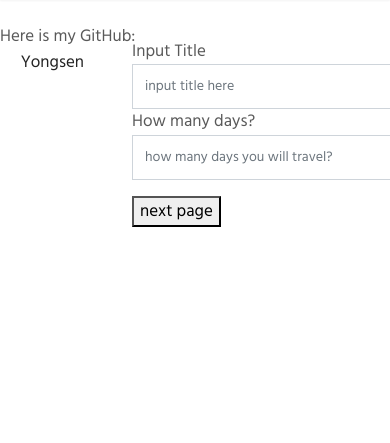
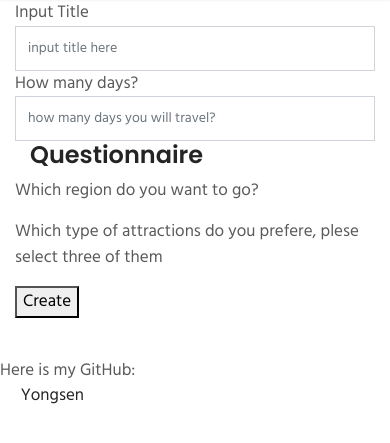
Before and after one commit to Yongsenluo/projectDemo, a Django app: page /createRoute/ in a window 390 px wide; the page is wider, and only the part inside the window is pictured. Shown: the part 88-531 px from the top of that part. Run offline with Django 4.2, Linux system fonts and the light colour scheme; the visitor is signed in with stand-in values (Sample User, id 1); data that the repository does not hold is empty; some libraries are stand-ins or nearby versions.

Commit message:
finish bigRoute,dayRoute,recommend Object, 07/08/2020 -- sen

```diff
--- a/demo1/routeApp/admin.py
+++ b/demo1/routeApp/admin.py
@@ -1,7 +1,7 @@
 from atexit import register
 import imp
 from django.contrib import admin
-from .models import bigRouteModels,dayRouteModels,likeModels,commentModels
+from .models import bigRouteModels,dayRouteModels,likeModels,commentModels, recommendModels
 
 # Register your models here.
 
@@ -20,3 +20,7 @@
 @admin.register(commentModels)
 class commentAdmin(admin.ModelAdmin):
     pass
+
+@admin.register(recommendModels)
+class commentAdmin(admin.ModelAdmin):
+    pass
--- a/demo1/routeApp/views.py
+++ b/demo1/routeApp/views.py
@@ -1,16 +1,23 @@
-from unicodedata import category
+import imp
+import json
 from django.http import HttpResponse
 from django.shortcuts import render
+from numpy import tile
 import requests
 from django.contrib.auth.decorators import login_required
-from django.views.decorators.http import require_POST,require_GET
+from django.contrib.auth.models import User
 
-from attractionApp.models import categoryModels, cityModels, regionModels
 
+from attractionApp.models import categoryModels, regionModels
+from django.views.decorators.csrf import csrf_exempt
+
+from routeApp.models import bigRouteModels, dayRouteModels, recommendModels
 # Create your views here.
 
+
 @login_required
-#@require_POST
+@csrf_exempt
+# @require_POST
 def createRoute(requests):
     # if requests.method == 'POST':
     #     # 大的行程路径生成了
@@ -24,17 +31,85 @@
 
     #         #每一个小行程路径里面的城市和景点要判断是否已经存在于数据库
 
-
     #     return HttpResponse("hi")
 
-    #先获取region和category的所有元素
+    # 先获取region和category的所有元素
     cityRegion = regionModels.objects.all()
     attractionCategory = categoryModels.objects.all()
-    print(cityRegion)
+    # print(cityRegion)
+
+    if requests.method == 'POST':
+        # print(requests.POST)
+        # post_data =  requests.POST.get('post_data',None)
+        # print('----->post_data:',post_data)
+
+        post_data = json.loads(requests.body)
+        print(post_data)
+        user_id = post_data.get('user')
+        title = post_data.get('title')
+        days = int(post_data.get('days'))
+        citys_Id = post_data.get('city')
+        categorys_Id = post_data.get('category')
+
+        user = User.objects.get(id=user_id)
+        # 开始创建big route 对象
+        bigRouteObject = bigRouteModels(
+            routeName=title,
+            routeUser=user,
+            routeDay = days
+        )
+        bigRouteObject.save()
+
+        # 开始创建 day route 对象,根据days的多少创建多少，city 和attractions 都是后来再添加
+        for i in range(1, days+1, +1):
+            #print(i)
+            dayRouteObject = dayRouteModels(
+                dayRouteUser=user,
+                dayRoutetoBigRoute=bigRouteObject,
+                dayRouteNumber=i,
+            )
+            print(dayRouteObject)
+            dayRouteObject.save()
+
+        #创建recommend 对象
+        recommendObject = recommendModels(
+            recommendBigRoute = bigRouteObject
+        )
+        recommendObject.save()
+
+        #创建M2M的recommend 和region 关系
+        for h in citys_Id:
+            #print(h)
+            region = regionModels.objects.get(regionId = h)
+            print("----------------------->>")
+            print(region)
+            # m2mRectoRegionObject = M2MRecommendtoRegion(
+            #     recommend=recommendObject,
+            #     region = region
+            # )
+            # print(m2mRectoRegionObject.region)
+            # m2mRectoRegionObject.save()
+            recommendObject.recommendRegion.add(region)
+
+        #创建M2M的recommend 和 Category关系
+        for g in categorys_Id:
+            #print(g)
+            category = categoryModels.objects.get(categoryId = g)
+            print("----------------------->>")
+            print(category)
+            # m2mRectoCateObject = M2MRecommendtoCategory(
+            #     recommend=recommendObject,
+            #     category = category
+            # )
+            # print(m2mRectoCateObject.category)
+            # m2mRectoCateObject.save()
+            recommendObject.recommendCategory.add(category)
+        print(recommendObject.recommendCategory.all())
+        print(recommendObject.recommendRegion.all())
 
     context = {
-        'region':cityRegion,
-        'category':attractionCategory
+        'region': cityRegion,
+        'category': attractionCategory
     }
 
-    return render(requests,'createRoute.html',context=context)
+    return render(requests, 'createRoute.html', context=context)
--- a/demo1/templates/createRoute.html
+++ b/demo1/templates/createRoute.html
@@ -8,10 +8,86 @@
 
 
 {% block body_block %}
-<!-- <link rel="stylesheet" href="{% static '/plugins/bootstrap-5.2.0-dist/css/bootstrap.css' %}"> -->
+
+{% csrf_token %}
+<div class="container" id="step1">
+    <div class="row">
+        <div class="form-group col-md-3">
+                <input type="hidden" id="who_publish" value="{{request.user.id}}">
+                <div>
+                    <span>Input Title</span>
+                    <span>
+                        <input type="text" id="bigRoute_title" name="bigRoute_title" class="form-control" placeholder="input title here">
+                    </span>
+                </div>
+                <div>
+                    <span>How many days?</span>
+                    <span><input type="text" id="days" class="form-control" name="days" placeholder="how many days you will travel?"></span>
+                    </select>
+                </div>
+                <h3 class="container">
+                    Questionnaire
+                </h3>
+                <div>
+                    <span>Which region do you want to go?</span>
+                    <span>
+                        <ul>
+                            {% for r in region %}
+                            <div>
+                                <input id="{{ r.regionId }}" name="region" type="checkbox" value="{{ r.regionName }}">
+                                {{r.regionName}}
+                            </div>
+
+                            {% endfor %}
+                        </ul>
+
+                    </span>
+                </div>
+                <div>
+                    <span>Which type of attractions do you prefere, plese select three of them</span>
+
+                    <span>
+                        <ul>
+                            {% for i in category %}
+                            <div>
+                                <input name="category" id ="{{i.categoryId}}" type="checkbox" value="{{ i.categoryId }}">
+                                {{i.categoryName }}
+                            </div>
+                            {% endfor %}
+                        </ul>
+                    </span>
+                    <!-- <button type="submit" onclick="getnextpage('step2')">Create</button> -->
+                    <button type="submit" id="submit" onclick="search()">Create</button>
+                </div>
+        </div>
+    </div>
+</div>
+</div>
+
+<!-- <div class="container" id="step2">
+    <div class="row">
+        <div class="form-group col-md-3">
+            <input type="hidden" id="who_publish" value="{{request.user.id}}">
+            <div>
+                <span>开始编辑你的行程。。。</span>
+                <span><input type="text" id="bigRoute_title" class="form-control" placeholder="input title here"></span>
+            </div>
+            <div>
+                <span>How many days?</span>
+                <span><input type="text" id="days" class="form-control"
+                        placeholder="how many days you will travel?"></span>
+                </select>
+            </div>
+        </div>
+
+        <div class="col-md-2">
+            <button type="button" onclick="getnextpage('step3')">下一页</button>
+        </div>
+    </div>
+</div> -->
 <script src="{% static '/plugins/jquery/jquery.min.js' %}"></script>
 <script src="{% static '/plugins/bootstrap-5.2.0-dist/js/bootstrap.js' %}"></script>
-<style>
+<!-- <style>
     #step1 {
         display: block;
     }
@@ -28,112 +104,92 @@
         width: 100%;
         height: 40%;
         left: 30%;
-        top: 15%;
+        top: 20%;
     }
-</style>
-<script>
-    function getnextpage(i) {
-        alert(i);
-        var step = new Array("step1", "step2", "step3");
+</style> -->
+<script language="JavaScript">
+    // function getnextpage(i) {
+    //     alert(i);
+    //     var step = new Array("step1", "step2");
 
-        for (var h = 0; h < step.length; h++) {
-            if (i == step[h]) {
-                console.log('giao')
-                document.getElementById(i).style.display = "block";
-            } else {
-                console.log('giaogiao')
-                document.getElementById(step[h]).style.display = "none";
+    //     for (var h = 0; h < step.length; h++) {
+    //         if (i == step[h]) {
+    //             console.log('giao')
+    //             document.getElementById(i).style.display = "block";
+    //         } else {
+    //             console.log('giaogiao')
+    //             document.getElementById(step[h]).style.display = "none";
+    //         }
+    //     }
+    //     if(i == "step2"){
+    //         search();
+    //     }
+
+
+    // }
+
+    function search() {
+        console.log("hi")
+        var user = document.getElementById("who_publish").value
+        var radio = document.getElementsByName("region");
+        console.log(radio)
+        var post_data = new Array();
+        var number = 0;
+        for (var n = 0; n < radio.length; n++) {
+            // 挑选出被选的单位
+            if (radio[n].checked == true) {
+                //console.log(radio[n]);
+                //console.log(radio[n].value)
+                post_data.push(radio[n].id);
+                number++
             }
         }
+        //console.log("giao!!!!!!!!!!!!!")
+        var attractions = document.getElementsByName("category");
+        //console.log(attractions)
+
+        var atttraction = new Array();
+        for (var j = 0; j < attractions.length; j++) {
+            if( attractions[j].checked == true ){
+                atttraction.push(attractions[j].id);
+            }
+        }
+        console.log(atttraction);
+        var title = document.getElementById('bigRoute_title').value;
+        //console.log("giao.........////")
+
+        //console.log(title);
+        var days = document.getElementById("days").value;
+        //console.log(days);
+        all_data={
+            'user':user,
+            'title': title,
+            'days': days,
+            'city':post_data,
+            'category':atttraction
+
+        }
+
+
+        $.ajax({
+            type: "POST",
+            url: "/createRoute/",
+            data: JSON.stringify(all_data),
+            // data: {
+            //     'post_data':post_data
+            // },
+            //---------giao----------
+            dataType: 'json',
+            //---------giao----------
+
+            success: function (data) {
+                console.log('giaogggggg');
+            }
+        })
+
     }
-
 </script>
-{% csrf_token %}
-<div class="container" id="step1">
-    <div class="row">
-        <div class="form-group col-md-3">
-            <input type="hidden" id="who_publish" value="{{request.user.id}}">
-            <div>
-                <span>Input Title</span>
-                <span><input type="text" id="bigRoute_title" class="form-control" placeholder="input title here"></span>
-            </div>
-            <div>
-                <span>How many days?</span>
-                <span><input type="text" id="days" class="form-control"
-                        placeholder="how many days you will travel?"></span>
-                </select>
-            </div>
-        </div>
-
-        <div class="col-md-2">
-            <button type="button" onclick="getnextpage('step2')">next page</button>
-        </div>
-    </div>
-</div>
-
-<div class="container" id="step2">
-    <div class="row">
-        <div class="form-group col-md-3">
-            <div>
-                <span>Which region do you want to go?</span>
-                <span>
-                    <ul>
-                        {% for r in region %}
-                        <div>
-                            <input name="{{ r.regionName }}" type="checkbox" value="{{ r.regionId }}"> {{ r.regionName}}
-                        </div>
-
-                        {% endfor %}
-                    </ul>
-
-                </span>
-            </div>
-            <div>
-                <span>Which type of attractions do you prefere, plese select three of them</span>
-                <span>
-                    <ul>
-                        {% for i in category %}
-                        <div>
-                            <input name="{{ i.categoryName }}" type="checkbox" value="{{ i.categoryId }}"> {{ i.categoryName }}
-                        </div>
-                        {% endfor %}
-                    </ul>
-                </span>
-                    <button type="button" onclick="getnextpage('step1')">last page</button>
-
-                    <button type="button" onclick="getnextpage('step3')">next page</button>
-            </div>
-
-        </div>
-    </div>
-</div>
-
-    <div class="container" id="step3">
-        <div class="row">
-            <div class="form-group col-md-3">
-                <input type="hidden" id="who_publish" value="{{request.user.id}}">
-                <div>
-                    <span>Input Title</span>
-                    <span><input type="text" id="bigRoute_title" class="form-control"
-                            placeholder="input title here"></span>
-                </div>
-                <div>
-                    <span>How many days?</span>
-                    <span><input type="text" id="days" class="form-control"
-                            placeholder="how many days you will travel?"></span>
-                    </select>
-                </div>
-            </div>
-
-            <div class="col-md-2">
-                <button type="button" onclick="getnextpage('step2')">下一页</button>
-            </div>
-        </div>
-    </div>
 
 
 
-
-
-
-    {% endblock %}
+{% endblock %}
```
Also changed, not shown: demo1/attractionApp/views.py (+1 -8 lines), demo1/routeApp/models.py (+29 -1 lines), demo1/routeApp/migrations/0003_dayroutemodels_dayroutenumber_recommendmodels_and_more.py (added), demo1/routeApp/migrations/0004_remove_m2mrecommendtoregion_recommend_and_more.py (added), demo1/routeApp/migrations/0005_delete_dayrcmodels.py (added).
